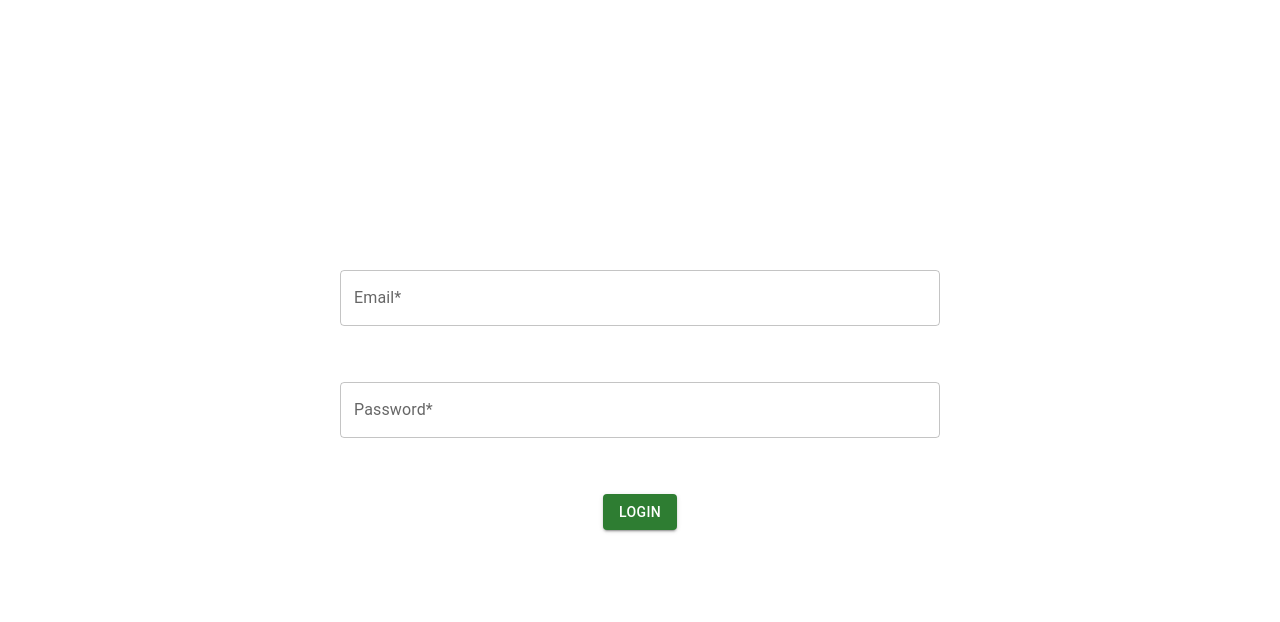
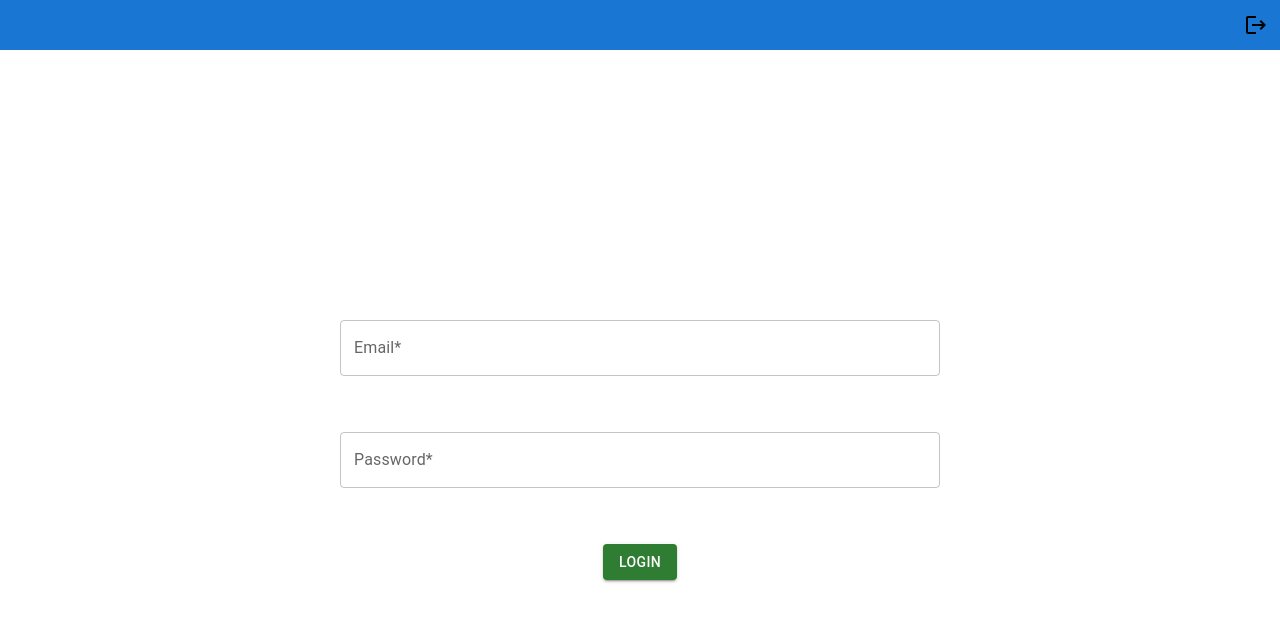
Before and after one commit to Ellipse404/Ellipse404.github.io, a React (Create React App) app: page /login in a window 1280 px wide. Shown: the top 622 px of the page. Built offline with nearby package versions, Linux system fonts and the light colour scheme; a web font is replaced by a local one.

Commit message:
navbar, username, photo and logout on navbar rightcorner, date picker, photo uploader list

```diff
--- a/package.json
+++ b/package.json
@@ -6,6 +6,7 @@
     "@emotion/react": "^11.8.2",
     "@emotion/styled": "^11.8.1",
     "@hookform/resolvers": "^2.8.8",
+    "@mui/icons-material": "^5.5.1",
     "@mui/material": "^5.5.2",
     "@mui/styles": "^5.5.1",
     "@testing-library/jest-dom": "^5.16.3",
@@ -14,12 +15,14 @@
     "axios": "^0.26.1",
     "crypto-js": "^4.1.1",
     "google-maps-react": "^2.0.6",
+    "html5-file-selector": "^2.1.0",
     "js-cookie": "^3.0.1",
     "notistack": "^2.0.3",
     "nprogress": "^0.2.0",
     "react": "^17.0.2",
     "react-datepicker": "^4.7.0",
     "react-dom": "^17.0.2",
+    "react-dropzone-uploader": "^2.11.0",
     "react-google-login": "^5.2.2",
     "react-login-github": "^1.0.7",
     "react-phone-input-2": "^2.15.0",
--- /dev/null
+++ b/src/components/ImageUploading/index.js
@@ -0,0 +1,24 @@
+import "react-dropzone-uploader/dist/styles.css";
+import Dropzone from "react-dropzone-uploader";
+
+const MyUploader = () => {
+  const getUploadParams = ({ meta }) => {
+    return { url: "http://localhost:3000/iapps" };
+  };
+  const handleChangeStatus = ({ meta, file }, status) => {
+    console.log(status, meta, file);
+  };
+  const handleSubmit = (files, allFiles) => {
+    console.log(files.map((f) => f.meta));
+    allFiles.forEach((f) => f.remove());
+  };
+  return (
+    <Dropzone
+      getUploadParams={getUploadParams}
+      onChangeStatus={handleChangeStatus}
+      onSubmit={handleSubmit}
+      accept="image/*,audio/*,video/*,.pdf"
+    />
+  );
+};
+export default MyUploader;
--- /dev/null
+++ b/src/components/StaticHeader/index.js
@@ -0,0 +1,73 @@
+import React from "react";
+import { useNavigate } from "react-router-dom";
+import { Grid, Box, Typography } from "@mui/material";
+import { makeStyles } from "@mui/styles";
+import AccountCircle from "@mui/icons-material/AccountCircle";
+import LogoutIcon from '@mui/icons-material/Logout';
+
+const useStyles = makeStyles((theme) => ({
+  parent: {
+    display: "flex",
+    width: "100%",
+    background: "#1976d2",
+    height: "50px",
+  },
+
+  child1: {
+    display: "flex",
+    width: "70%",
+    alignItems: "center",
+    justifyContent: "center",
+  },
+
+  child2: {
+    display: "flex",
+    width: "180px !important",
+    alignItems: "center",
+    justifyContent: "space-between",
+  },
+
+  text: {
+    color: "white",
+  },
+}));
+
+const HeaderComponent = (props) => {
+  const classes = useStyles();
+  const navigate = useNavigate();
+  const logoutHandler = (e) => {
+    navigate("/signup")
+    localStorage.clear()
+  }
+  return (
+    <React.Fragment>
+      <Box className={classes.parent}>
+        <Box
+          sx={{
+            display: "flex",
+            width: "100%",
+            justifyContent: "end",
+            paddingRight: "12px",
+          }}
+        >
+          <Box className={classes.child2}>
+            <Box>
+              {(
+                <img
+                  style={{ height: "38px ", borderRadius: "6px" }}
+                  src={localStorage.getItem("profileImage")}
+                />
+              ) || <AccountCircle />}
+            </Box>
+            <Typography className={classes.text}>
+              {localStorage.getItem("username")}
+            </Typography>
+            <LogoutIcon onClick={() => logoutHandler()}/>
+          </Box>
+        </Box>
+      </Box>
+    </React.Fragment>
+  );
+};
+
+export default HeaderComponent;
--- a/src/containers/SignIn/index.js
+++ b/src/containers/SignIn/index.js
@@ -12,6 +12,7 @@ import {
   passwordValidation,
   confirmPasswordValidation,
 } from "../../schema/validation_schema";
+import HeaderComponent from "../../components/StaticHeader";
 
 const useStyles = makeStyles((theme) => ({
   parentDiv: {
@@ -89,6 +90,7 @@ const SigninComponent = () => {
 
   return (
     <React.Fragment>
+      <HeaderComponent />
       <Box className={classes.parentDiv}>
         <Box className={classes.childDiv}>
           <form>
--- a/src/containers/SignUp/Google.js
+++ b/src/containers/SignUp/Google.js
@@ -28,6 +28,8 @@ const Google = () => {
   const navigate = useNavigate();
   const classes = useStyles();
   const responseGoogle = (response) => {
+    localStorage.setItem("username", response.profileObj.givenName)
+    localStorage.setItem("profileImage", response.profileObj.imageUrl)
     console.log(
       "firstname :: ",
       response.profileObj.givenName,
@@ -36,7 +38,9 @@ const Google = () => {
       "Email Id :: ",
       response.profileObj.email,
       "Google Id :: ",
-      response.profileObj.googleId
+      response.profileObj.googleId,
+      "Image Id :: ",
+      response.profileObj.imageUrl
     );
 
     axios({
--- a/src/containers/SignUp/index.js
+++ b/src/containers/SignUp/index.js
@@ -115,6 +115,7 @@ const SignUpComponent = () => {
       })
         .then((response) => {
           console.log("success", response);
+          localStorage.setItem("username", response.data[0].username)
           toast.success("Success !!", { pauseOnHover: false, autoClose: 1000 });
           window.setTimeout(function () {
             navigate("/login");
@@ -159,9 +160,9 @@ const SignUpComponent = () => {
                         placeholder="Username"
                         error={errors.username ? true : false}
                         helperText={errors.username?.message}
-                      />
-                    )}
-                  />
+                        />
+                        )}
+                        />
                 </Box>
                 <Box>
                   <Controller
--- a/src/containers/ThirdSheet/index.js
+++ b/src/containers/ThirdSheet/index.js
@@ -1,12 +1,51 @@
-import React from 'react'
-import DatePickerComponent from '../../components/DatePicker'
+import React from "react";
+import DatePickerComponent from "../../components/DatePicker";
+import MyUploader from "../../components/ImageUploading";
+import { Grid, Box } from "@mui/material";
+import { makeStyles } from "@mui/styles";
+import HeaderComponent from "../../components/StaticHeader";
+import ResponsiveAppBar from "../../components/StaticHeader";
+
+const useStyles = makeStyles((theme) => ({
+  sec1: {
+    display: "flex",
+    width: "100% !important",
+    justifyContent: "center !important",
+    height: "39vh",
+    backgroundColor: "whitesmoke",
+    border: "1px dashed black",
+  },
+
+  sec2: {
+    height: "58vh",
+    overflowY: "auto",
+    backgroundColor: "white",
+    border: "1px dashed black",
+  },
+}));
 
 const ThirdSheetComponent = () => {
+  const classes = useStyles();
   return (
     <React.Fragment>
-      <DatePickerComponent />
+      <HeaderComponent />
+      <Grid container>
+        <Grid xs={6} lg={6} md={6} sm={6} xl={6}>
+          <Box className={classes.sec1}>
+            <Box>
+              <DatePickerComponent />
+            </Box>
+          </Box>
+          <Box className={classes.sec2}>
+            <Box sx={{ height: "60vh" }}>
+              <MyUploader />
+            </Box>
+          </Box>
+        </Grid>
+        <Grid xs={6} lg={6} md={6} sm={6} xl={6}></Grid>
+      </Grid>
     </React.Fragment>
-    )
-}
+  );
+};
 
-export default ThirdSheetComponent
+export default ThirdSheetComponent;
```
Also changed, not shown: 1 other file (tests, documents, lock files or other folders).
